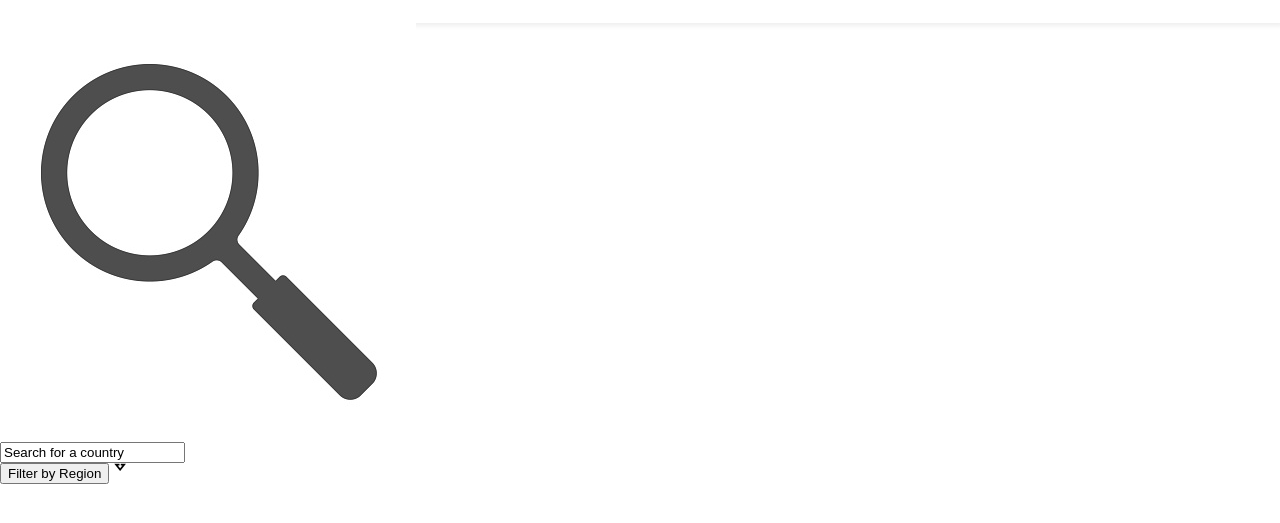
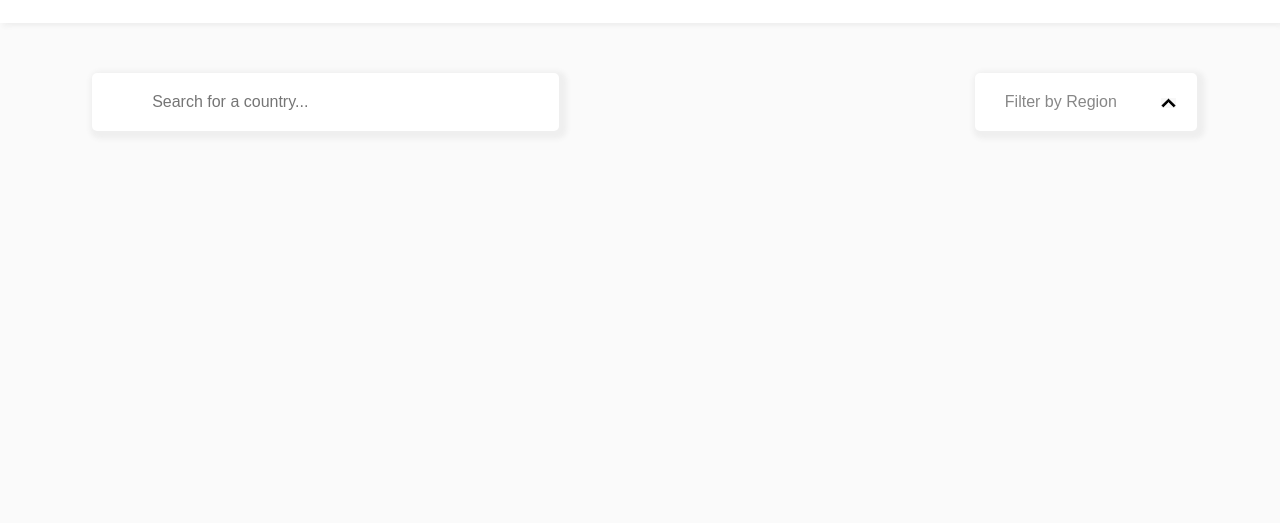
Before and after one commit to nicolasgabriiel/Countries, a plain HTML site: page index.html in a window 1280 px wide. Shown: the part 67-590 px from the top of the page. Drawn offline with Linux system fonts and the light colour scheme; no server answers.

Commit message:
Estilizando seção um

```diff
--- a/assets/css/style.css
+++ b/assets/css/style.css
@@ -2,6 +2,7 @@
 body{
     font-family: 'Nunito Sans', sans-serif;
 }
+/*      Header       */
 .container-header{
     width: 90%;
     margin: 0 auto;
@@ -31,3 +32,48 @@ body{
 .dark-mode span{
     font-size: 18px;
 }
+/*      Seção um       */
+
+/* Pesquisa */
+.section-one{
+    width: 90%;
+    margin: 50px auto;
+    display: flex;
+    justify-content: space-between;
+}
+.pesquisar .lupa{
+    position: relative;
+    width: 24px;
+    top: 17px;
+    left:47px;
+}
+.pesquisar .lupa:hover{
+    cursor: pointer;
+}
+.pesquisar input{
+    position: relative;
+    padding: 20px 200px 20px 60px;
+    border: none ;
+    border-radius: 5px;
+    font-size: 16px;
+    vertical-align: top;
+}
+/* Filtro */
+.filtrar button{
+    padding: 20px 80px 20px 30px;
+    border: none ;
+    border-radius: 5px;
+    font-size: 16px;
+    vertical-align: top;
+}
+.filtrar button:hover{
+    cursor: pointer;
+}
+.filtrar img{
+    position: relative;
+    width: 15px;
+    top: 22px;
+    right: 40px;
+}
+
+/*      Seção dois       */
--- a/assets/css/themeone.css
+++ b/assets/css/themeone.css
@@ -7,3 +7,23 @@ header{
 .dark-mode:hover{
     background-color: #EFEFEF;
 }
+header{
+    background-color: white;
+}
+body{
+    background-color: #FAFAFA;
+}
+.pesquisar input{
+    background-color: white;
+    box-shadow: 3px 3px 5px 5px #efefef;
+    color: #878787;
+}
+.pesquisar input:focus{
+    border-color: #cccccc;
+    color:black;
+}
+.filtrar button{
+    background-color: white;
+    box-shadow: 3px 3px 5px 5px #efefef;
+    color: #878787;
+}
--- a/index.html
+++ b/index.html
@@ -18,7 +18,8 @@
 </head>
 <body>
     <header><!--        CABEÇALHO       -->
-            <div class="container-header">
+
+        <div class="container-header">
 
                 <h1>Where in the world?</h1>
 
@@ -27,23 +28,31 @@
                     <span>Dark Mode</span>
                 </button><!--  Dark mode  -->
 
-            </div><!--container header-->
+        </div><!--container header-->
+
     </header><!--        CABEÇALHO       -->
-    <main>
+
+    <main><!--          MAIN          -->
+
         <section class="section-one">
+
             <div class="pesquisar">
-                <div class="lupa"><img src="assets/images/lupa.jpg"></div>
-                <input type="search" value="Search for a country">
+                <img class="lupa" src="assets/images/lupa.jpg
+                ">
+                <input type="search"  placeholder="Search for a country...">
             </div><!--pesquisar-->
 
             <div class="filtrar">
                 <button id="filtro">Filter by Region</button>
-                <span>🢗</span>
-            </div>
+                <img src="assets/images/arrow_up.png">
+            </div><!--Filtrar-->
+
+        </section><!-- Section one -->
 
 
-        </section><!-- Section one -->
-    </main>
+
+
+    </main><!--          MAIN          -->
 
 
     <script src="assets/js/main.js"></script>
```
Also changed, not shown: assets/images/arrow_down.png (added), assets/images/arrow_up.png (added), 1 other file.
